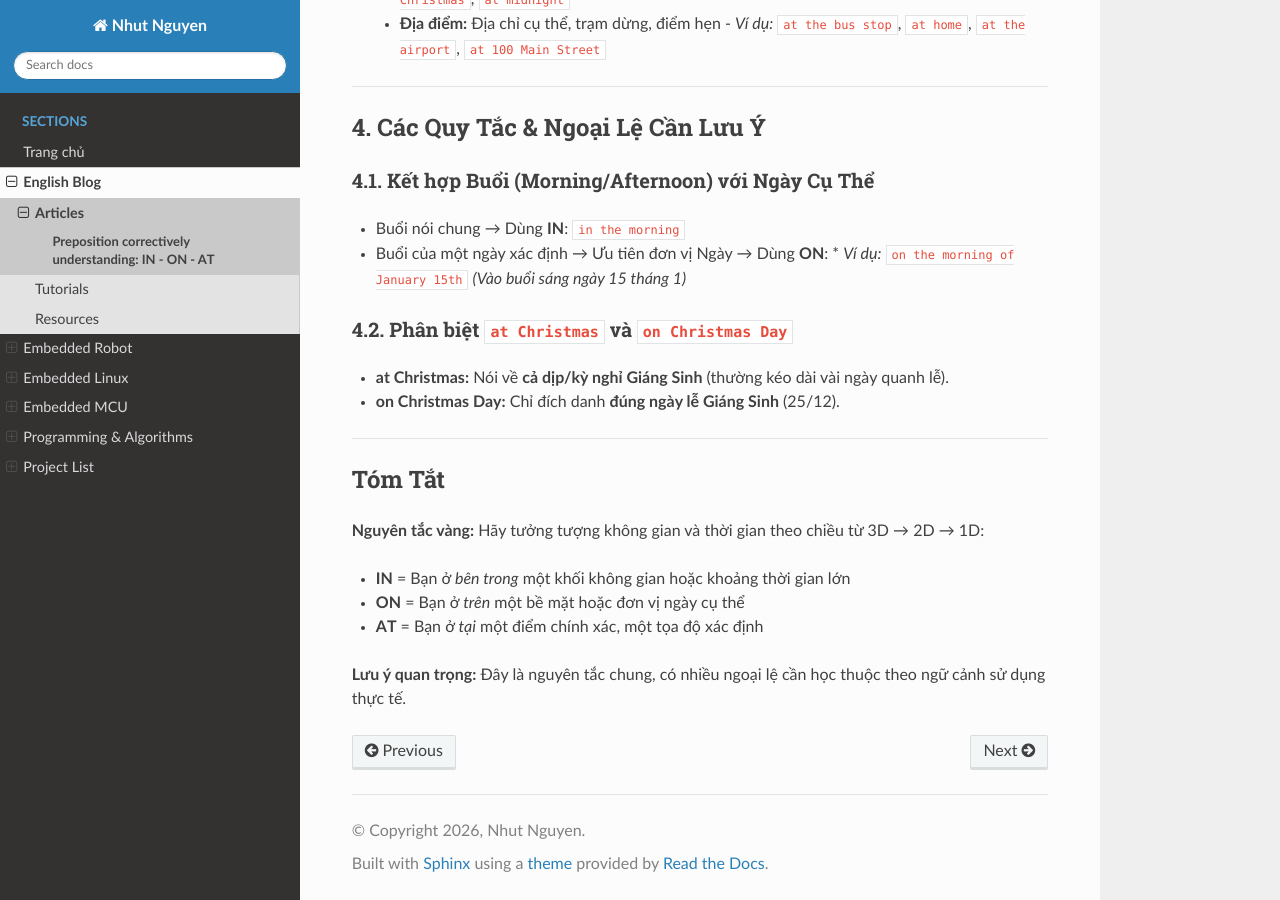
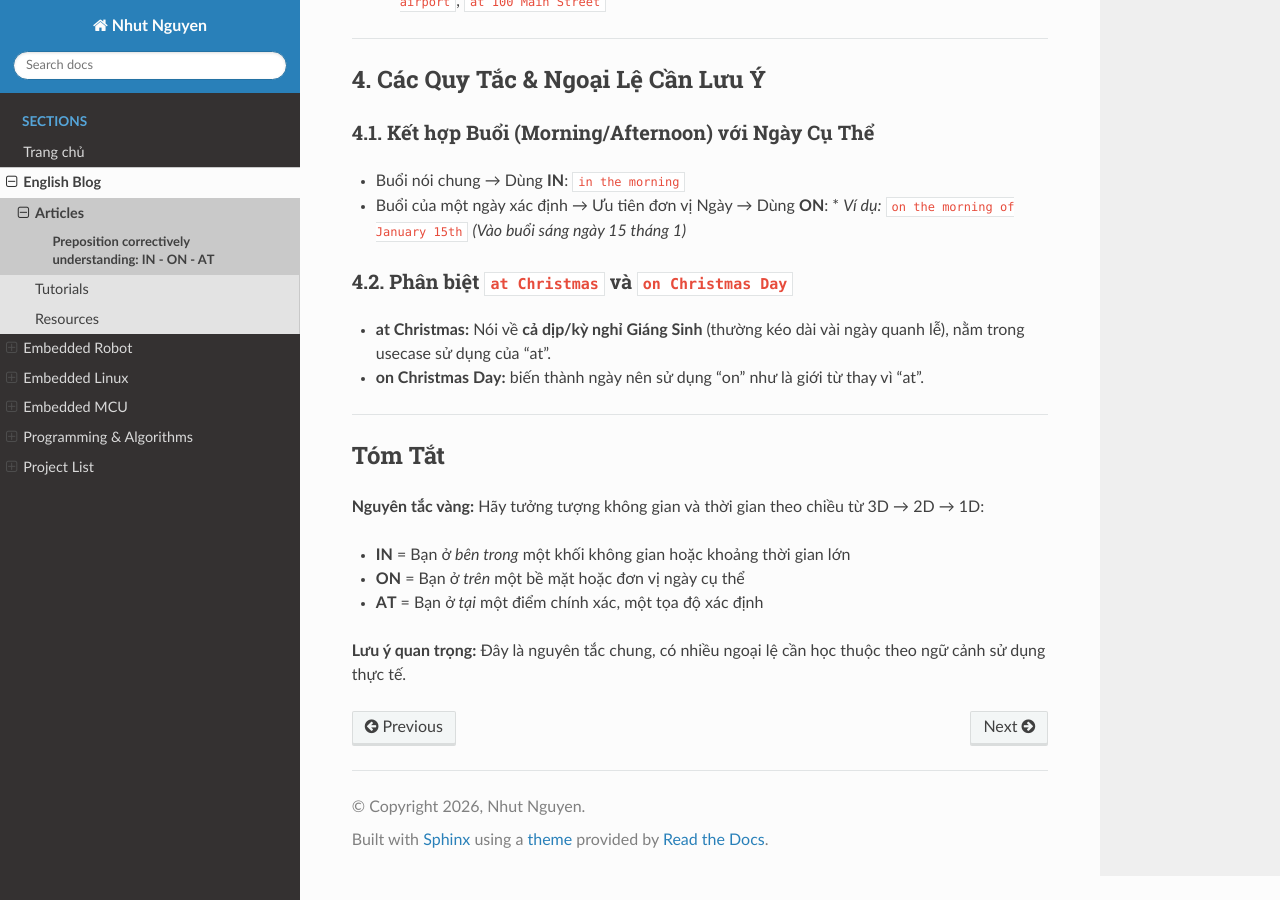
Before and after one commit to minhnhut-n/nhutnguyen, a Sphinx documentation site: the page built from docs/source/english_blog/articles/prepositions_in_on_at_cognitive_guide.rst, in a window 1280 px wide and 900 px high, scrolled down 2634 px. Built offline with Sphinx 7.4.7 and the Read the Docs theme 3.1.0, drawn with Linux system fonts in a browser that asks for light colours; some of the changed text lies outside the part shown.

Commit message:
fix content error

```diff
--- a/docs/source/english_blog/articles/prepositions_in_on_at_cognitive_guide.rst
+++ b/docs/source/english_blog/articles/prepositions_in_on_at_cognitive_guide.rst
@@ -5,7 +5,6 @@ Tiếp Cận Theo Ngôn Ngữ Học Tri Nhận (Cognitive Linguistics)
 -------------------------------------------------------------
 
 Khi học giới từ trong tiếng Anh, thay vì học thuộc lòng danh sách lý thuyết suông, cách tiếp cận theo **Ngôn ngữ học Tri nhận (Cognitive Linguistics)** giúp chúng ta hiểu được tư duy không gian và thời gian của người bản xứ.
-
 Bản chất của các giới từ **IN - ON - AT** dựa trên cách người nói cảm nhận về kích thước không gian (3D, 2D, 1D) và mức độ tương đối / tuyệt đối của thời gian.
 
 ----
@@ -129,8 +128,8 @@ Dùng khi coi vị trí như một **tọa độ / điểm mốc xác định**
 4.2. Phân biệt ``at Christmas`` và ``on Christmas Day``
 ~~~~~~~~~~~~~~~~~~~~~~~~~~~~~~~~~~~~~~~~~~~~~~~~~~~~~~~~~
 
-* **at Christmas:** Nói về **cả dịp/kỳ nghỉ Giáng Sinh** (thường kéo dài vài ngày quanh lễ).
-* **on Christmas Day:** Chỉ đích danh **đúng ngày lễ Giáng Sinh** (25/12).
+* **at Christmas:** Nói về **cả dịp/kỳ nghỉ Giáng Sinh** (thường kéo dài vài ngày quanh lễ), nằm trong usecase sử dụng của "at".
+* **on Christmas Day:** biến thành ngày nên sử dụng "on" như là giới từ thay vì "at".
 
 ----
 
```
